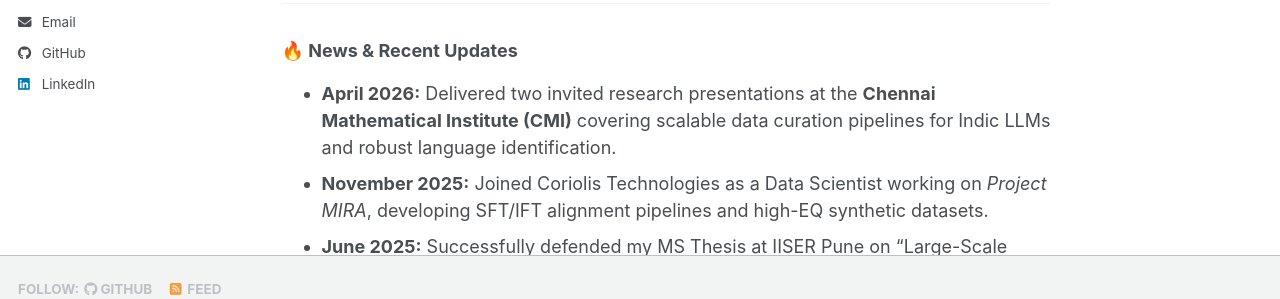
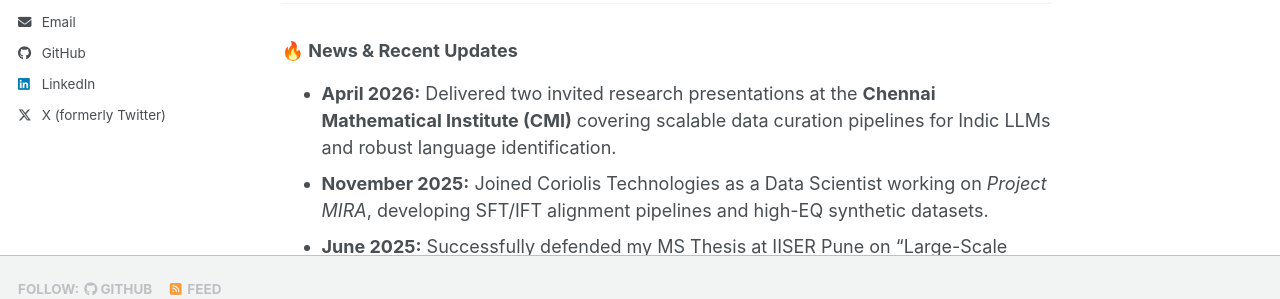
Before and after one commit to bhushan1729/bhushan1729.github.io, a Jekyll site: the page built from _pages/about.md, in a window 1280 px wide. Shown: the part 534-833 px from the top of the page. Built offline with Jekyll 4.4.1, drawn with Linux system fonts in a browser that asks for light colours; a script bundle is joined from its source files by our own code; library files that are not in the unit come from our copies; part of the change alters nothing that is shown.

Commit message:
Update contact information and social links

```diff
--- a/_config.yml
+++ b/_config.yml
@@ -29,7 +29,7 @@ author:
   location         : "Pune, Maharashtra, India"
   employer         : "Coriolis Technologies Pvt. Ltd."
   uri              : "https://bhushan1729.github.io"
-  email            : "bhushan.deshpande@students.iiserpune.ac.in"
+  email            : "bhushan1729dsp@gmail.com"
 
   # Academic websites
   academia         : # URL
@@ -64,7 +64,7 @@ author:
   keybase          : # Username
   instagram        : # Username
   lastfm           : # Username
-  linkedin         : "bhushan-deshpande" # Double check your final custom URL slug on LinkedIn matches this
+  linkedin         : "bhushan-deshpande-650844212/" # Double check your final custom URL slug on LinkedIn matches this
   mastodon         : # URL
   medium           : # URL
   pinterest        : # Username
@@ -72,7 +72,7 @@ author:
   steam            : # Username
   telegram         : # URL
   tumblr           : # Username
-  twitter          : # Username for X / Twitter
+  twitter          : "BhushanDes15" # Username for X / Twitter
   vine             : # Username
   weibo            : # Username
   wikipedia        : # Username
```
